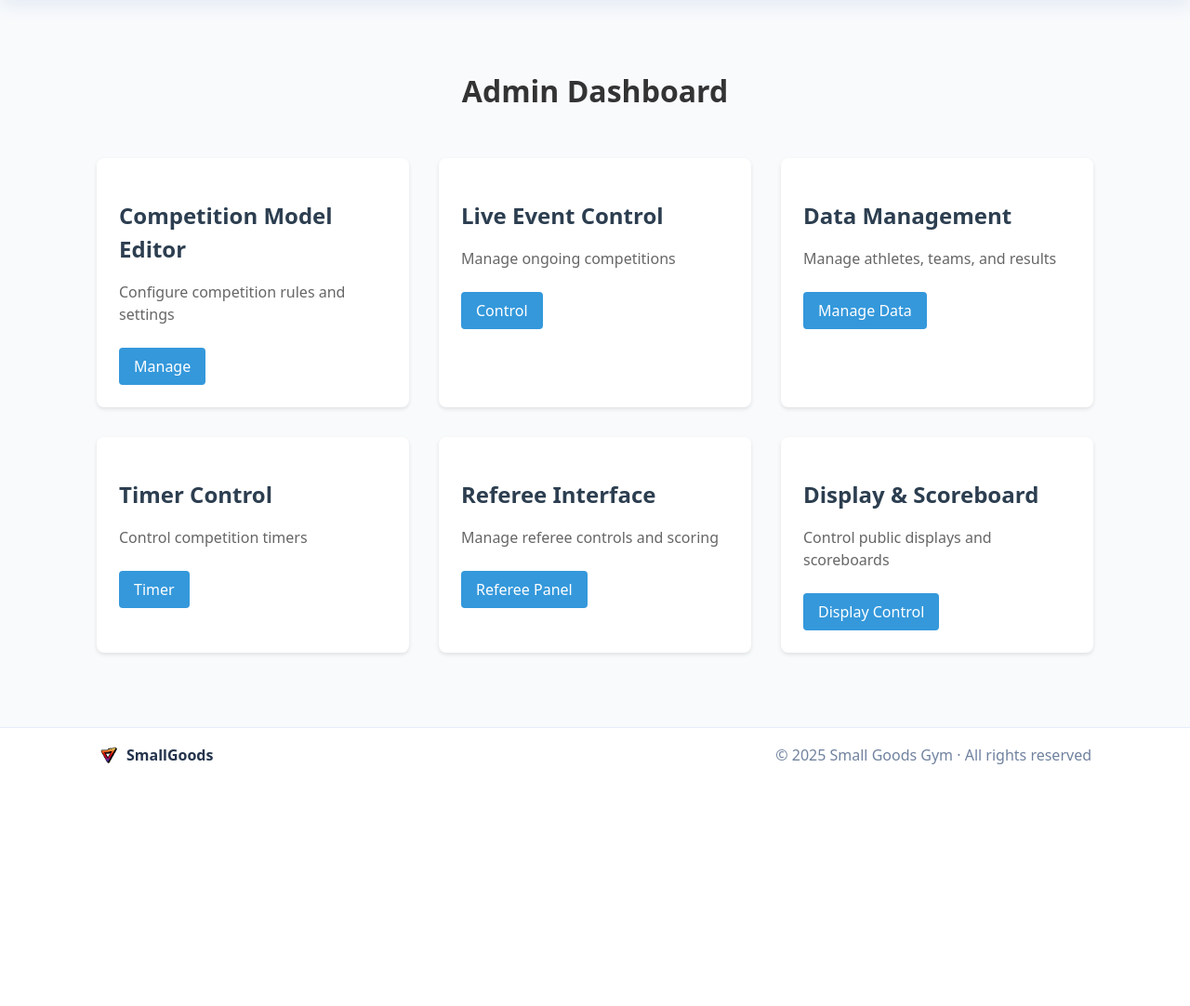
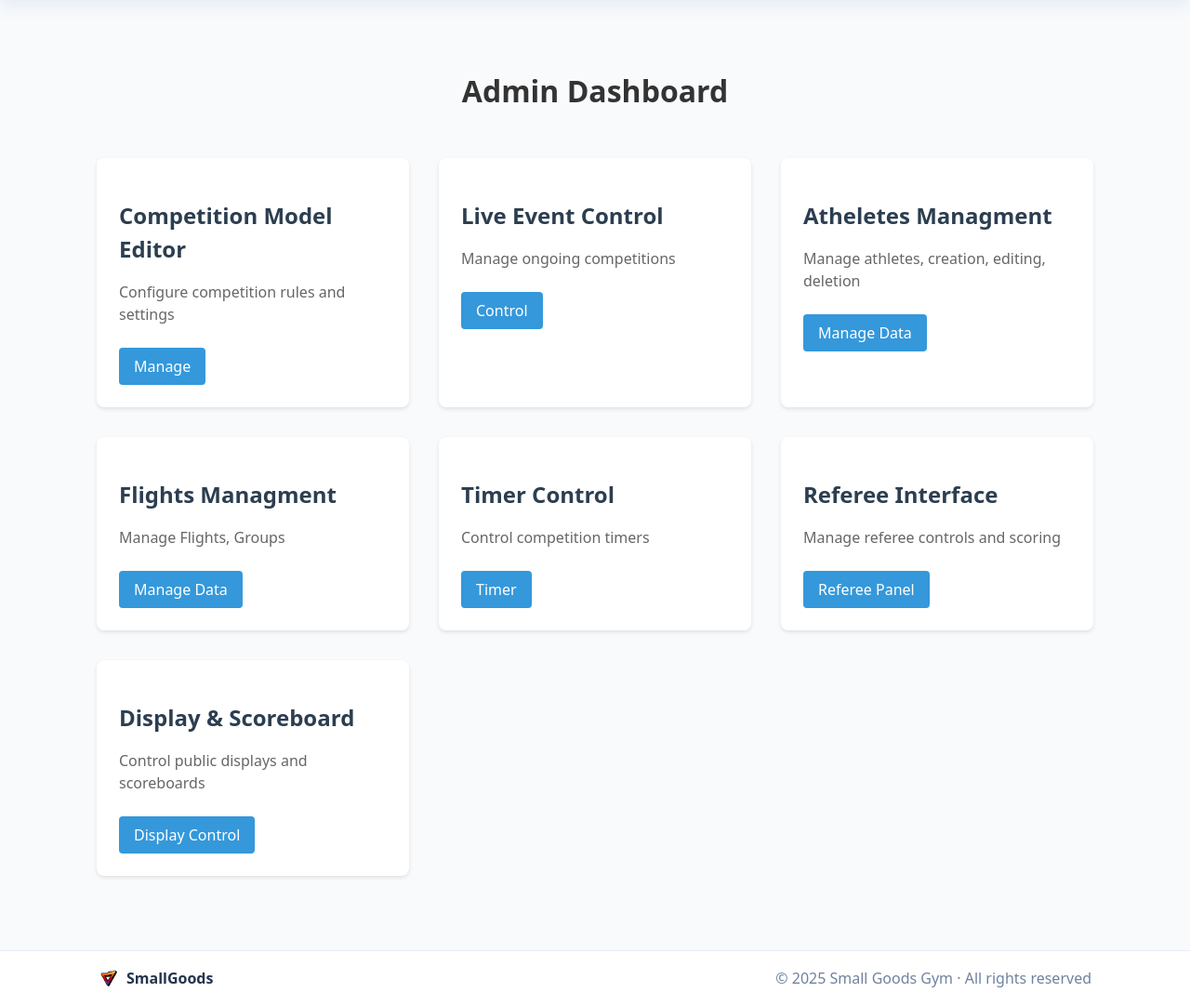
Before and after one commit to cits5206Group9/SmallGoods-Competition-app, a Flask app: page /admin/ in a window 1280 px wide. Shown: the part 70-1152 px from the top of the page at 93% size. Before the commit the page ends 892 px from the top, so only its background shows below. Run offline with Flask 3, Linux system fonts and the light colour scheme.

Commit message:
tmp
Signed-off-by: Arcueid <52120441+ArcueidShiki@users.noreply.github.com>

```diff
--- a/app/templates/admin/admin.html
+++ b/app/templates/admin/admin.html
@@ -24,9 +24,14 @@
         </div>
 
         <div class="admin-card">
-            <h2>Data Management</h2>
-            <p>Manage athletes, teams, and results</p>
-            <a href="{{ url_for('admin.data') }}" class="admin-link">Manage Data</a>
+            <h2>Atheletes Managment</h2>
+            <p>Manage athletes, creation, editing, deletion</p>
+            <a href="{{ url_for('admin.atheles_management') }}" class="admin-link">Manage Data</a>
+        </div>
+        <div class="admin-card">
+            <h2>Flights Managment</h2>
+            <p>Manage Flights, Groups</p>
+            <a href="{{ url_for('admin.flights_management') }}" class="admin-link">Manage Data</a>
         </div>
 
         <div class="admin-card">
```
Also changed, not shown: app/templates/admin/prompt.txt (added, +15 -0 lines).
